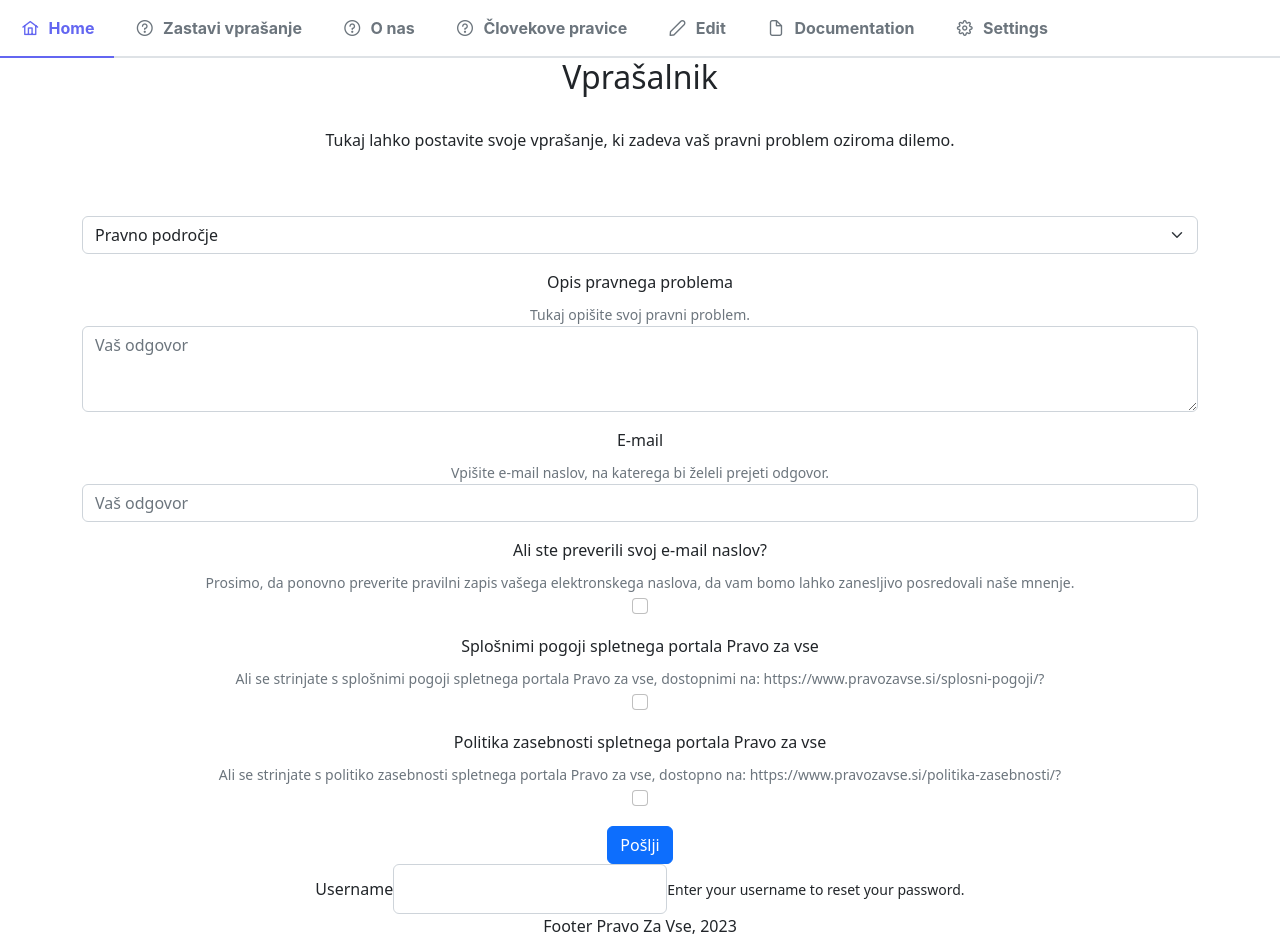
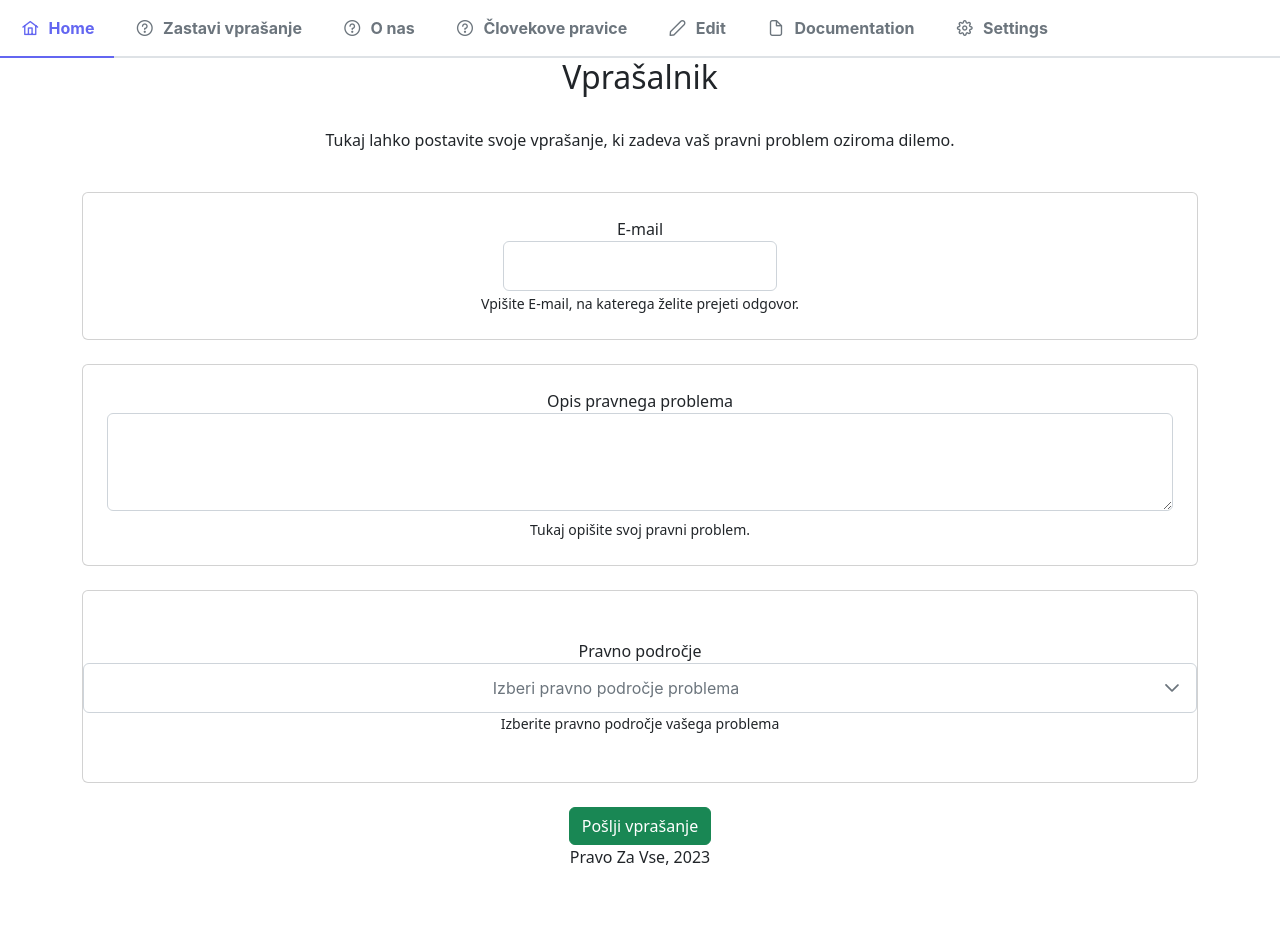
Before and after one commit to teol007/Praktikum2, a React (Create React App) app in the folder Frontend/pravozavsereact/: page /zastaviVprasanje in a window 1280 px wide. Shown: the top 951 px of the page. After the commit the page ends 885 px from the top, so only its background shows below. Built offline with nearby package versions, Linux system fonts and the light colour scheme.

Commit message:
Vprasalnik popravljen in dela (tudi z bazo)

```diff
--- a/Frontend/pravozavsereact/src/Components/AddQuestion/AddQuestion.tsx
+++ b/Frontend/pravozavsereact/src/Components/AddQuestion/AddQuestion.tsx
@@ -1,87 +1,88 @@
-import React from "react";
+import React, { useState } from "react";
 import { Button, Form } from "react-bootstrap";
 import { InputText } from "primereact/inputtext";
+import { InputTextarea } from "primereact/inputtextarea";
+import { Dropdown } from 'primereact/dropdown';
+import { Checkbox } from "primereact/checkbox";
+import { collection, addDoc } from "firebase/firestore";
+import { db } from "../../Config/Firebase";
+import { Timestamp } from "@firebase/firestore";
 
 export default function AddQuestion(): JSX.Element {
+    //const [lawField, setLawField] = useState(null);
+    const [lawField, setLawField] = useState('');
+    const [email, setEmail] = useState('');
+    const [description, setDescription] = useState('');
+
+    const handleSubmit = async (event: {preventDefault: () => void}) => {
+        event.preventDefault();
+        console.log(email);
+        console.log(lawField);
+        console.log(description);
+
+
+        try {
+            const docRef = await addDoc(collection(db, "Questions"), {
+                created: Timestamp.now(),
+                customerEmail: email,
+                description: description,
+                lawField: lawField,
+              });
+              console.log("uspelo je! :D"); //za testiranje - will delete later
+        } catch (error) {
+            console.log("ni uspelo :(");
+        }
+
+    }
+
+    const lawFieldsArray = [ 'Stvarno pravo', 'Kazensko pravo', 'Prekrškovno pravo', 'Obligacijsko pravo', 'Odškodnina',
+    'Delovno pravo', 'Socialno pravo', 'Družinsko pravo', 'Dedno pravo', 'Izvršilno pravo', 'Stečaj', 'Davčno pravo', 'Drugo'];
+
   return (
     <div className="container">
-        <h2>Vprašalnik</h2> <br />
-        <p>Tukaj lahko postavite svoje vprašanje, ki zadeva vaš pravni problem oziroma dilemo.</p> <br /> <br />
-        <Form>
-            <Form.Group className="mb-3" controlId="formSelect">
-                <Form.Select aria-label="Default select example">
-                    <option>Pravno področje</option>
-                    <option value="stvarnoPravo">Stvarno pravo (npr. nepremičnine, lastninska pravica, stvarne pravice, ...)</option>
-                    <option value="kazenskoPravo">Kazensko pravo</option>
-                    <option value="prekrskovnoPravo">Prekrškovno pravo</option>
-                    <option value="obligacijskoPravo">Obligacijsko pravo (npr. pogodbe, potrošniki, stvarne napake, ...)</option>
-                    <option value="odskodnina">Odškodnina</option>
-                    <option value="delovnoPravo">Delovno pravo</option>
-                    <option value="socialnoPravo">Socialno pravo</option>
-                    <option value="druzinskoPravo">Družinsko pravo</option>
-                    <option value="dednoPravo">Dedno pravo</option>
-                    <option value="izvrsilnoPravo">Izvršilno pravo</option>
-                    <option value="stecaj">Stečaj</option>
-                    <option value="davcnoPravo">Davčno pravo</option>
-                    <option value="drugo">Drugo</option>
-                </Form.Select>
-            </Form.Group>
 
-            <Form.Group className="mb-3" controlId="exampleForm.ControlTextarea1">
-                <Form.Label>Opis pravnega problema</Form.Label>
-                <Form.Text className="text-muted" ><br />
-                Tukaj opišite svoj pravni problem.
-                </Form.Text>
-                <Form.Control as="textarea" rows={3} placeholder="Vaš odgovor" />
+    <h2>Vprašalnik</h2> <br />
 
-            </Form.Group>
+    <p>Tukaj lahko postavite svoje vprašanje, ki zadeva vaš pravni problem oziroma dilemo.</p> <br />
 
-            <Form.Group className="mb-3" controlId="formBasicEmail">
-                <Form.Label>E-mail</Form.Label><br />
-                <Form.Text className="text-muted">
-                Vpišite e-mail naslov, na katerega bi želeli prejeti odgovor.
-                </Form.Text>
-                <Form.Control type="email" placeholder="Vaš odgovor" />
-            </Form.Group>
+    <form onSubmit={handleSubmit}>
+        <div className="card flex justify-content-center">
+            <div className="flex flex-column gap-2"> <br />
+                <label htmlFor="email">E-mail</label><br />
+                <InputText id="email" aria-describedby="email-help" value={email} onChange={(e) => setEmail(e.target.value)} /><br />
+                <small id="email-help">
+                    Vpišite E-mail, na katerega želite prejeti odgovor.
+                </small> <br /> <br />
+            </div>
+        </div> <br />
 
-            <Form.Group className="mb-3" controlId="formBasicCheckbox">
-                <Form.Label>Ali ste preverili svoj e-mail naslov?</Form.Label> <br />
-                <Form.Text className="text-muted">
-                Prosimo, da ponovno preverite pravilni zapis vašega elektronskega naslova, da vam bomo lahko zanesljivo posredovali naše mnenje.
-                </Form.Text>
-                <Form.Check type="checkbox" />
-            </Form.Group>
+        <div className="card flex justify-content-center">
+            <div className="flex flex-column gap-2"> <br />
+                <label htmlFor="opis">Opis pravnega problema</label> <br />
+                <InputTextarea id="opis" value={description} onChange={(e) => setDescription(e.target.value)} rows={3} cols={100} /> <br />
+                <small id="opis-help">
+                    Tukaj opišite svoj pravni problem.
+                </small> <br /> <br />
+            </div>
+        </div> <br />
 
-            <Form.Group className="mb-3" controlId="formBasicCheckbox">
-                <Form.Label>Splošnimi pogoji spletnega portala Pravo za vse</Form.Label> <br />
-                <Form.Text className="text-muted">
-                Ali se strinjate s splošnimi pogoji spletnega portala Pravo za vse, dostopnimi na: https://www.pravozavse.si/splosni-pogoji/?
-                </Form.Text>
-                <Form.Check type="checkbox" />
-            </Form.Group>
+        <div className="card flex justify-content-center"> <br /> <br />
+            <label htmlFor="opis">Pravno področje</label>
+            <Dropdown value={lawField} onChange={(e) => setLawField(e.value)} options={lawFieldsArray}
+            placeholder="Izberi pravno področje problema" className="w-full md:w-14rem" />
+            <small id="opis-help">
+                    Izberite pravno področje vašega problema
+            </small>  <br /> <br />
+        </div>
+        <br />
 
-            <Form.Group className="mb-3" controlId="formBasicCheckbox">
-                <Form.Label>Politika zasebnosti spletnega portala Pravo za vse</Form.Label> <br />
-                <Form.Text className="text-muted">
-                Ali se strinjate s politiko zasebnosti spletnega portala Pravo za vse, dostopno na: https://www.pravozavse.si/politika-zasebnosti/?
-                </Form.Text>
-                <Form.Check type="checkbox" />
-            </Form.Group>
+        <button className="btn btn-success">Pošlji vprašanje</button>
 
-            <Button variant="primary" type="submit">
-                Pošlji
-            </Button> <br />
-        </Form>
 
-        <form>
-        <div className="flex flex-column gap-2">
-            <label htmlFor="username">Username</label>
-            <InputText id="username" aria-describedby="username-help" />
-            <small id="username-help">
-                Enter your username to reset your password.
-            </small>
-        </div>
-        </form>
+    </form>
+
+
+
     </div>
   );
 }
--- a/Frontend/pravozavsereact/src/Components/Footer/Footer.tsx
+++ b/Frontend/pravozavsereact/src/Components/Footer/Footer.tsx
@@ -3,7 +3,7 @@ import React from "react";
 export default function Footer(): JSX.Element {
   return (
     <>
-      <p>Footer Pravo Za Vse, 2023</p>
+      <p>Pravo Za Vse, 2023</p>
     </>
   );
 }
```
